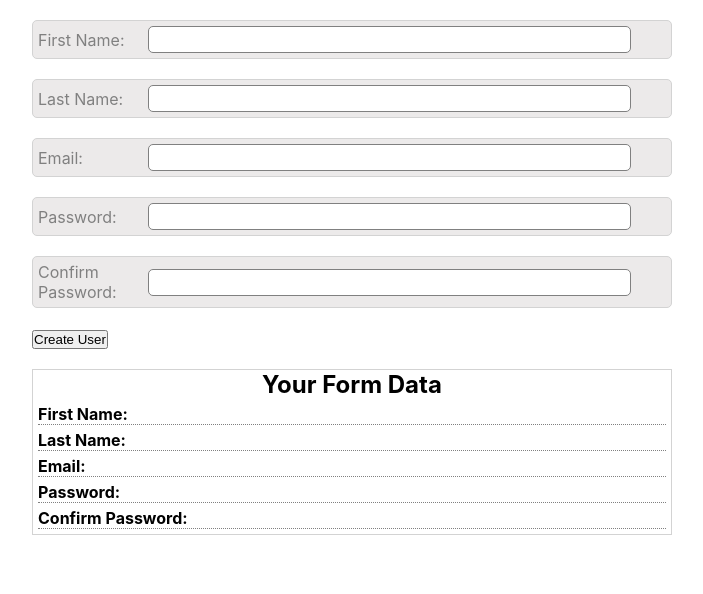
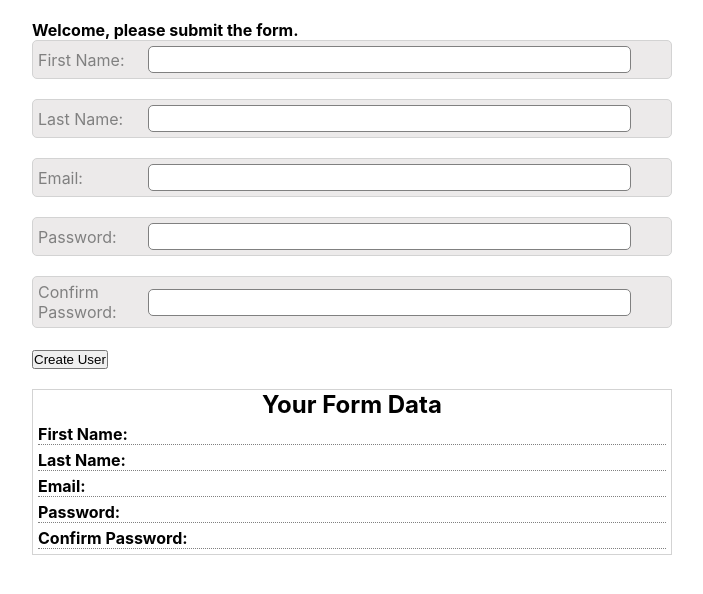
Before and after one commit to jrwalworth/React-Form, a React (Create React App) app: page / in a window 1280 px wide. Shown: the top 594 px of the page, without its empty margins (288-991 px from the left). Built offline with nearby package versions, Linux system fonts and the light colour scheme.

Commit message:
Added Validation FE messages only.

```diff
--- a/src/components/Form.js
+++ b/src/components/Form.js
@@ -7,57 +7,75 @@ const Form = (props) => {
     const [email, setEmail] = useState("");
     const [password, setPassword] = useState("");
     const [confirmPassword, setConfirmPassword] = useState("");
-    // const [error, setError] = useState("");
+    const [hasBeenSubmitted, setHasBeenSubmitted] = useState(false);
 
     const createUser = (e) => {
         e.preventDefault();
-        const newUser = {firstName, lastName, email, password, confirmPassword};
+        const newUser = {firstName, lastName, email, password};
         // console.log('Form Submitted:', e.target);
         console.log(newUser);
-        if (email && password) {
-            console.log('Form submitted for', firstName)
+        // {firstName && firstName < 5 && <p>First name must contain a value.</p>}
+
+        if (firstName < 1) {
+            return <p>First name must contain a value.</p>
+            console.log('Form not submitted for', firstName)
+
         } else {
-            console.log('Form not submitted.')
+            console.log('Form submitted for ', firstName)
         }
         setFirstName('');
         setLastName('');
         setEmail('');
         setPassword('');
         setConfirmPassword('');
+        setHasBeenSubmitted(true);
     };
-
-    const handleSubmit = (e) => {
-        e.preventDefault();
-        console.log('form submitted', e.target);
+    const formMessage = () => {
+        if (hasBeenSubmitted) {
+            return <h4>Thank you for submitting the form!</h4>;
+        } else {
+            return <h4>Welcome, please submit the form.</h4>;
+        }
     }
 
 
     return (
         <div className="myForm">
-            {/* {error && error > 10 && <p>foirm not submitted</p>} */}
-            {firstName && firstName < 5 && <p>First name must contain a value.</p>}
-            {lastName && lastName < 5 ? <p>Last name must contain a value.</p> : null}
-            {confirmPassword && password != confirmPassword && <p>Passwords must match.</p>}
+            { formMessage() }
             <form onSubmit={ createUser } >
+                {firstName && firstName.length < 2 && <span>First name must contain a value.</span>}
                 <section className="form-sect">
                     <label htmlFor="firstName" className="col-25">First Name:</label>
-                    <input type="text" value={firstName} onChange={ (e) => setFirstName(e.target.value) }name="firstName" id="firstName" className="col-75"/>
+                    <input type="text" value={firstName}
+                        onChange={ (e) => setFirstName(e.target.value) }
+                        name="firstName" id="firstName" className="col-75"/>
                 </section>
+                {lastName && lastName.length < 2 ? <span>Last name must contain a value.</span> : null}
                 <section className="form-sect">
                     <label htmlFor="lastName" className="col-25">Last Name:</label>
-                    <input type="text" value={lastName} onChange={ (e) => setLastName(e.target.value) }name="lastName" id="lastName" className="col-75"/>
+                    <input type="text" value={lastName}
+                        onChange={ (e) => setLastName(e.target.value) }
+                        name="lastName" id="lastName" className="col-75"/>
                 </section>
+                {email && email.length < 5 ? <p>Email must be valid.</p> : null}
                 <section className="form-sect">
                     <label htmlFor="email" className="col-25">Email:</label>
-                    <input type="text" value={email} onChange={ (e) => setEmail(e.target.value) }name="email" id="email" className="col-75"/>
+                    <input type="text" value={email}
+                        onChange={ (e) => setEmail(e.target.value) }
+                        name="email" id="email" className="col-75"/>
                 </section>
+                {confirmPassword && password != confirmPassword && <p>Passwords must match.</p>}
                 <section className="form-sect">
                     <label htmlFor="password" className="col-25">Password:</label>
-                    <input type="password" value={password} onChange={ (e) => setPassword(e.target.value) }name="password" id="password" className="col-75"/>
+                    <input type="password" value={password}
+                        onChange={ (e) => setPassword(e.target.value) }
+                        name="password" id="password" className="col-75"/>
                 </section>
                 <section className="form-sect">
                     <label htmlFor="confirm" className="col-25">Confirm Password:</label>
-                    <input type="password" value={confirmPassword} onChange={ (e) => setConfirmPassword(e.target.value) }name="confirm" id="confirm" className="col-75"/>
+                    <input type="password" value={confirmPassword}
+                        onChange={ (e) => setConfirmPassword(e.target.value) }
+                        name="confirm" id="confirm" className="col-75"/>
                 </section>
                 <button type="submit">Create User</button>
             </form>
```
